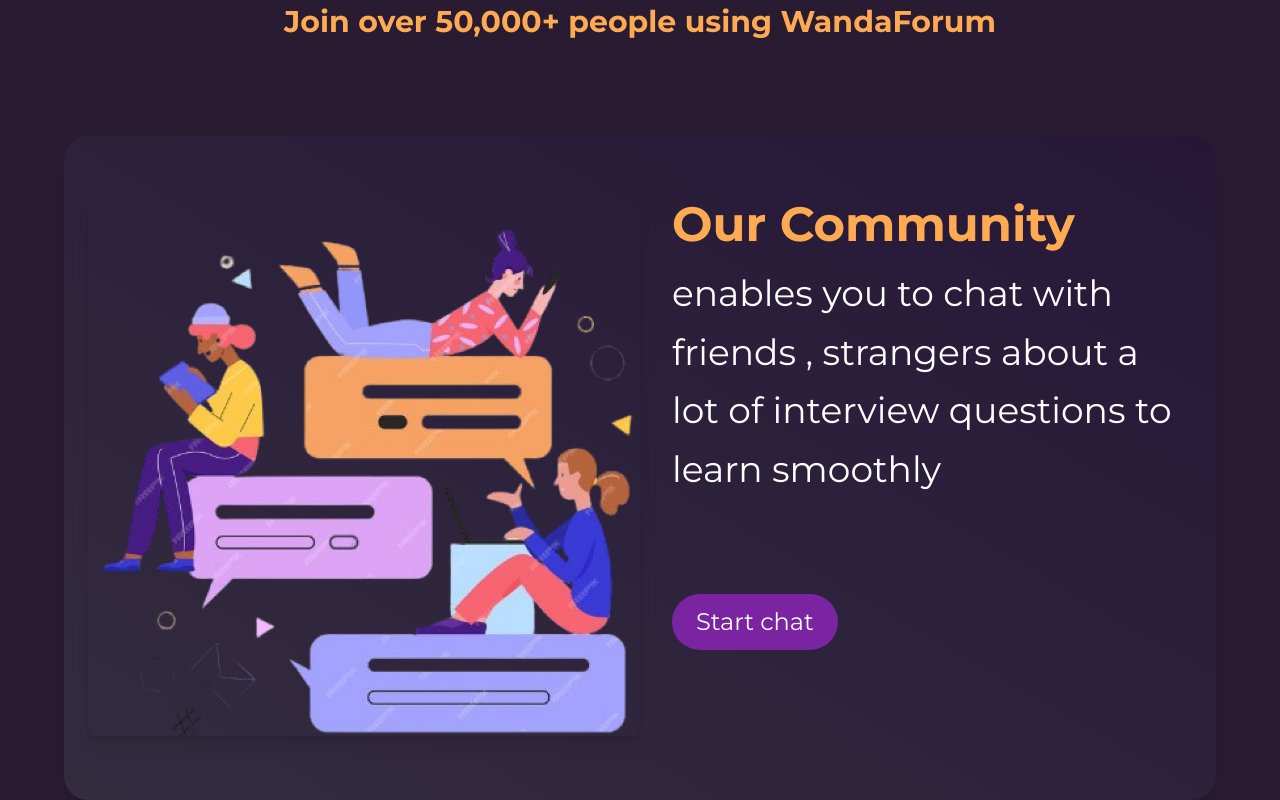
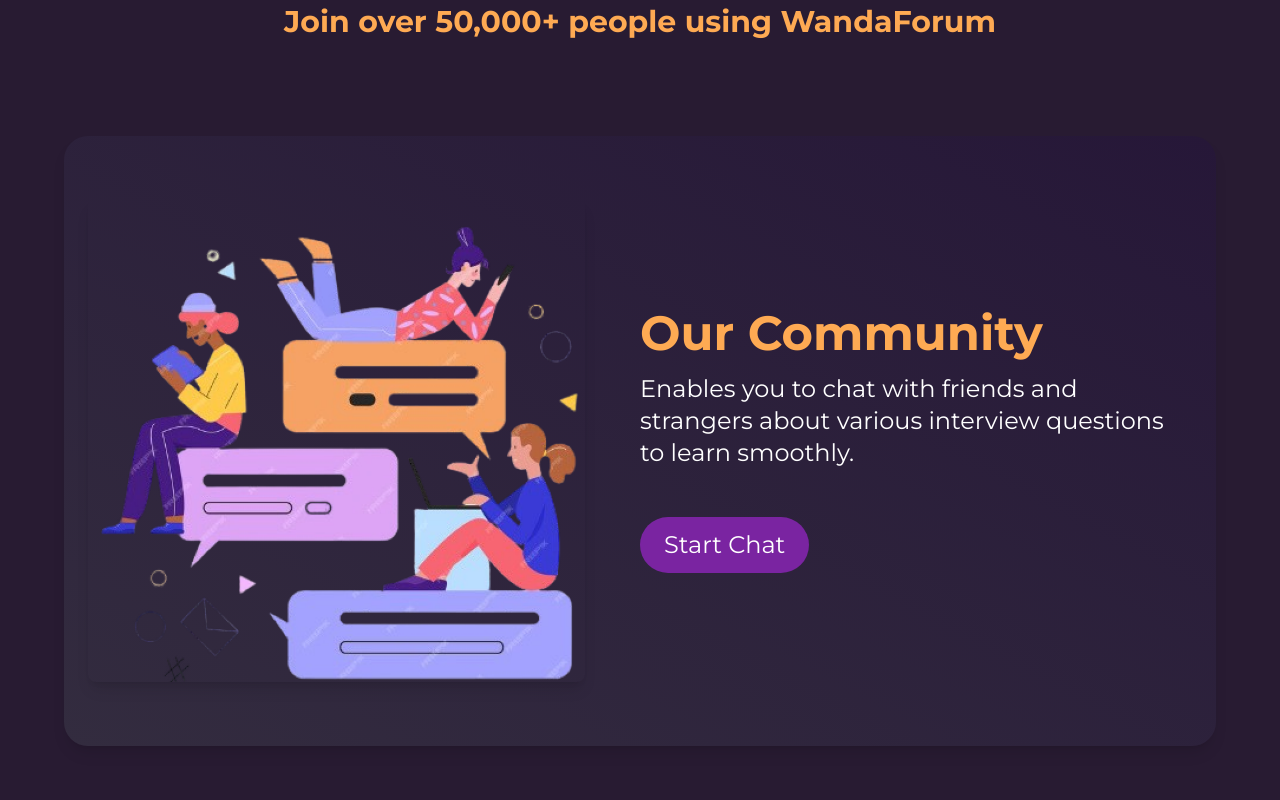
Before and after one commit to E-jane15/Wandaforum, a React (Vite) app: page / in a window 1280 px wide. Shown: the part 1020-1820 px from the top of the page. Built offline with nearby package versions, Linux system fonts and the light colour scheme.

Commit message:
adjusted the code

```diff
--- a/src/Components/Navbar/Navbar.jsx
+++ b/src/Components/Navbar/Navbar.jsx
@@ -28,6 +28,7 @@
   // )
 
   const [isScrolled, setIsScrolled] = useState(false);
+   const [isMobileMenuOpen, setIsMobileMenuOpen] = useState(false);0
   useEffect(() => {
     const handleScroll = () => {
       if (window.scrollY > 0) {
--- a/src/pages/Home/Home.jsx
+++ b/src/pages/Home/Home.jsx
@@ -1,4 +1,4 @@
-import React from "react";
+import React , {useState,useEffect,useRef} from "react";
 import Navbar from "../../Components/Navbar/Navbar";
 import hero_image2 from "../../assets/hero_image2.png";
 import vectors from "../../assets/vectors.png";
@@ -14,6 +14,29 @@
 import bottom_icon from "../../assets/bottom_icon.png";
 import bottom_vector from "../../assets/bottom_vector.png";
 function HomeScreen() {
+   const [isVisible, setIsVisible] = useState(false);
+   const sectionRef = useRef(null);
+
+   useEffect(() => {
+     const observer = new IntersectionObserver(
+       ([entry]) => {
+         if (entry.isIntersecting) {
+           setIsVisible(true);
+         }
+       },
+       { threshold: 0.1 }
+     );
+
+     if (sectionRef.current) {
+       observer.observe(sectionRef.current);
+     }
+
+     return () => {
+       if (sectionRef.current) {
+         observer.unobserve(sectionRef.current);
+       }
+     };
+   }, []);
   return (
     <>
       <Navbar />
@@ -44,23 +67,41 @@
           Join over 50,000+ people using WandaForum
         </p>
       </div>
-      <section className="relative bg-gradient-to-tr from-purple3 to-purple4 mt-24  py-16 max-w-6xl mx-auto px-6 flex flex-col md:flex-row items-center  rounded-3xl shadow-lg p-8">
-        <div className="flex">
+      <section
+        ref={sectionRef}
+        className="relative bg-gradient-to-tr from-purple3 to-purple4 mt-24 py-16 max-w-6xl mx-auto px-6 flex flex-col md:flex-row items-center rounded-3xl shadow-lg"
+      >
+        {/* Image Section */}
+        <div
+          className={`w-full md:w-1/2 transition-transform duration-1000 ease-in-out ${
+            isVisible
+              ? "translate-x-0 opacity-100"
+              : "-translate-x-40 opacity-0"
+          }`}
+        >
           <img
             src={community}
-            alt="Description"
-            class="w-1/3  rounded-lg shadow-lg w-50 md:w-1/2 flex justify-center items-start"
+            alt="Community"
+            className="w-full md:w-[90%] rounded-lg shadow-lg"
           />
-          <div className="ml-8 text-white  w-full md:w-1/2 md:mt-0  md:text-left justify-start">
-            <h2 className="text-5xl font-bold text-orange">Our Community</h2>
-            <p className="mt-12 text-4xl mt-4 leading-relaxed">
-              enables you to chat with friends , strangers about a lot of
-              interview questions to learn smoothly
-            </p>
-            <button className="mt-24 bg-purple px-6 py-3 rounded-full text-white hover:bg-purple3 text-2xl">
-              Start chat
-            </button>
-          </div>
+        </div>
+
+        {/* Text Section */}
+        <div
+          className={`text-white w-full md:w-1/2 md:mt-0 mt-8 md:text-left transition-transform duration-1000 ease-in-out ${
+            isVisible ? "translate-x-0 opacity-100" : "translate-x-40 opacity-0"
+          }`}
+        >
+          <h2 className="text-4xl md:text-5xl font-bold text-orange">
+            Our Community
+          </h2>
+          <p className="mt-8 md:mt-4 text-lg md:text-2xl leading-relaxed">
+            Enables you to chat with friends and strangers about various
+            interview questions to learn smoothly.
+          </p>
+          <button className="mt-8 md:mt-12 bg-purple px-6 py-3 rounded-full text-white hover:bg-purple3 text-lg md:text-2xl">
+            Start Chat
+          </button>
         </div>
       </section>
       <Categories />
```
